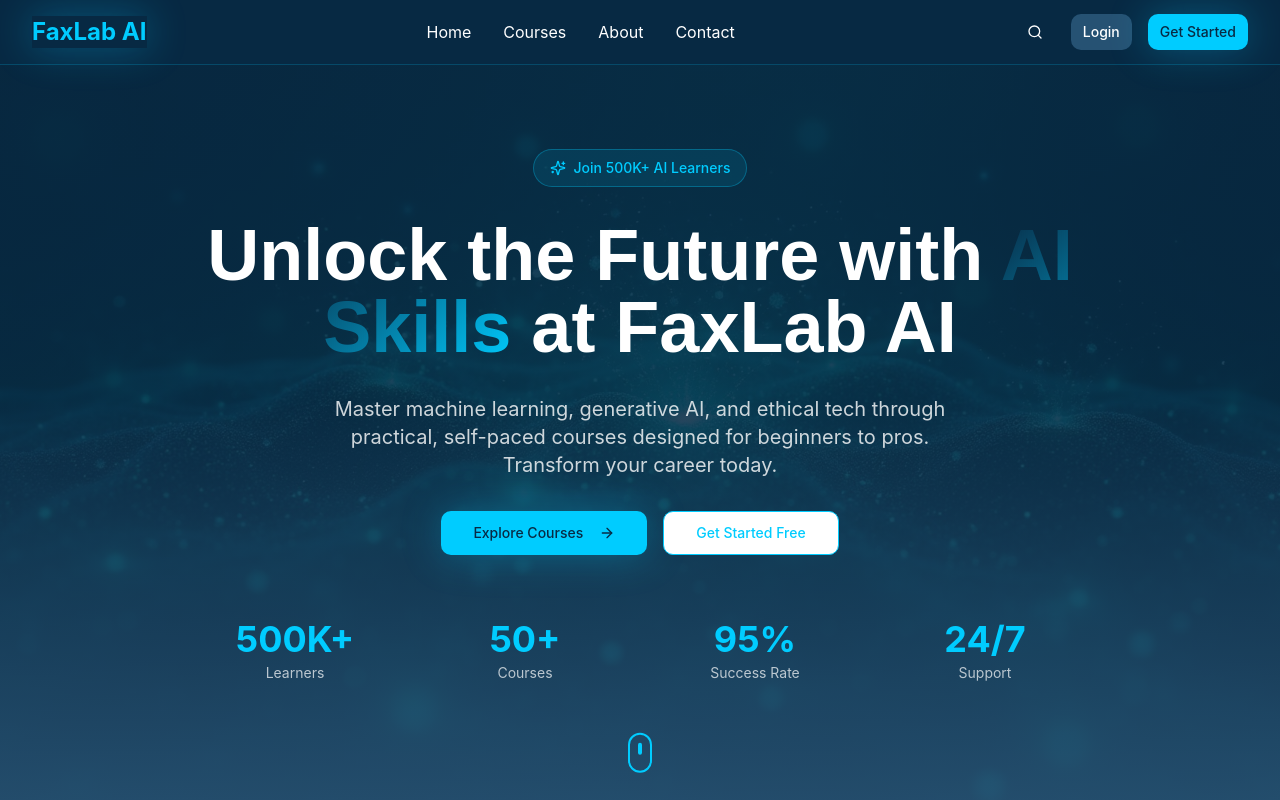
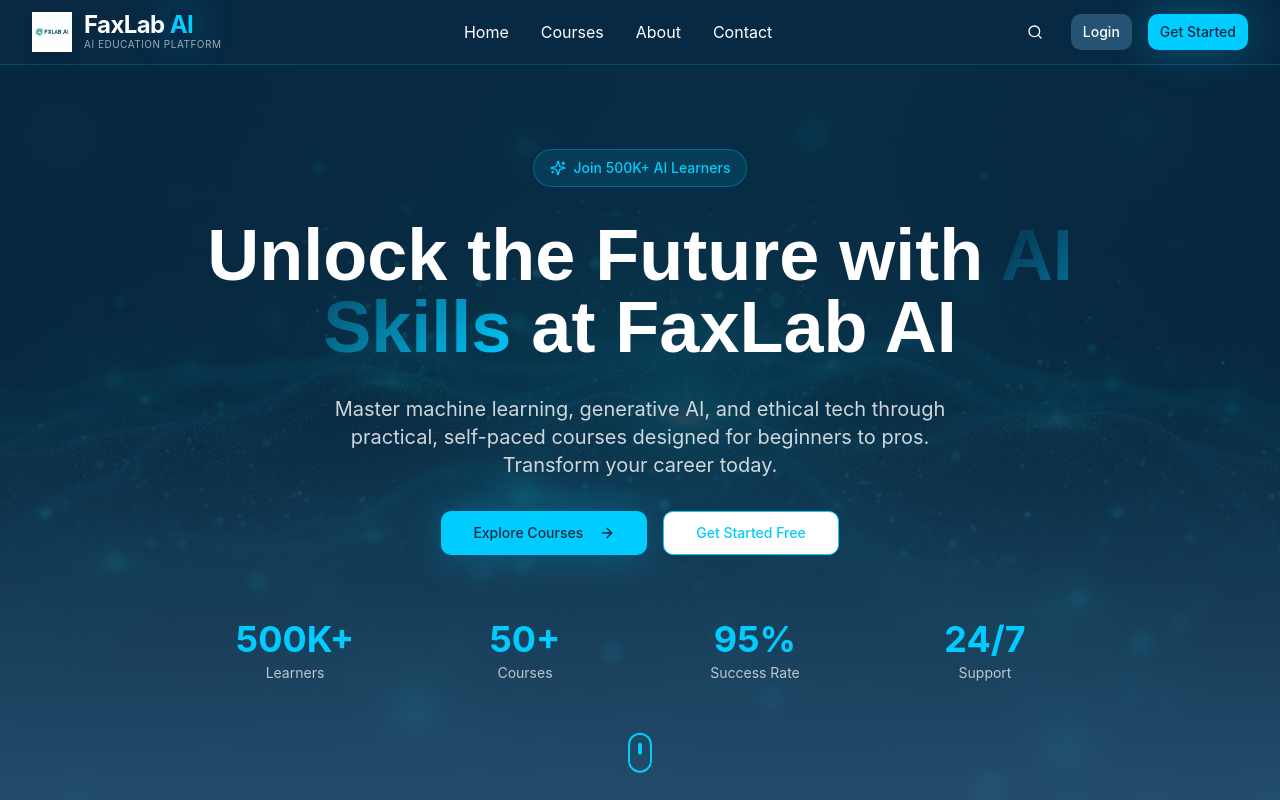
Before and after one commit to Canni24/futura-ai-path, a React (Vite) app: page / in a window 1280 px wide. Shown: the top 800 px of the page. Built offline with nearby package versions, Linux system fonts and the light colour scheme; the HTML template or start-up script is replaced by a standard one.

Commit message:
Add logo and improve styling

```diff
--- a/src/components/layout/Navbar.tsx
+++ b/src/components/layout/Navbar.tsx
@@ -3,6 +3,7 @@ import { Link } from "react-router-dom";
 import { Menu, X, Search } from "lucide-react";
 import { motion, AnimatePresence } from "framer-motion";
 import { Button } from "@/components/ui/button";
+import logo from "@/assets/faxlab-logo.png";
 
 const Navbar = () => {
   const [isOpen, setIsOpen] = useState(false);
@@ -23,12 +24,29 @@ const Navbar = () => {
       <div className="container mx-auto px-4 lg:px-8">
         <div className="flex items-center justify-between h-16">
           {/* Logo */}
-          <Link to="/" className="flex items-center space-x-2 group">
+          <Link to="/" className="flex items-center space-x-3 group">
             <motion.div
-              whileHover={{ scale: 1.05 }}
-              className="text-2xl font-bold text-accent glow-effect"
+              whileHover={{ scale: 1.05, rotate: 5 }}
+              transition={{ type: "spring", stiffness: 300 }}
+              className="relative"
             >
-              FaxLab AI
+              <img
+                src={logo}
+                alt="FaxLab AI Logo"
+                className="h-10 w-10 drop-shadow-lg"
+              />
+              <div className="absolute inset-0 bg-accent/20 blur-xl opacity-0 group-hover:opacity-100 smooth-transition rounded-full" />
+            </motion.div>
+            <motion.div
+              whileHover={{ x: 2 }}
+              className="flex flex-col"
+            >
+              <span className="text-2xl font-bold text-primary-foreground tracking-tight leading-none">
+                FaxLab <span className="text-accent glow-effect">AI</span>
+              </span>
+              <span className="text-[10px] text-primary-foreground/60 tracking-wider uppercase">
+                AI Education Platform
+              </span>
             </motion.div>
           </Link>
 
```
Also changed, not shown: src/assets/faxlab-logo.png (added).
